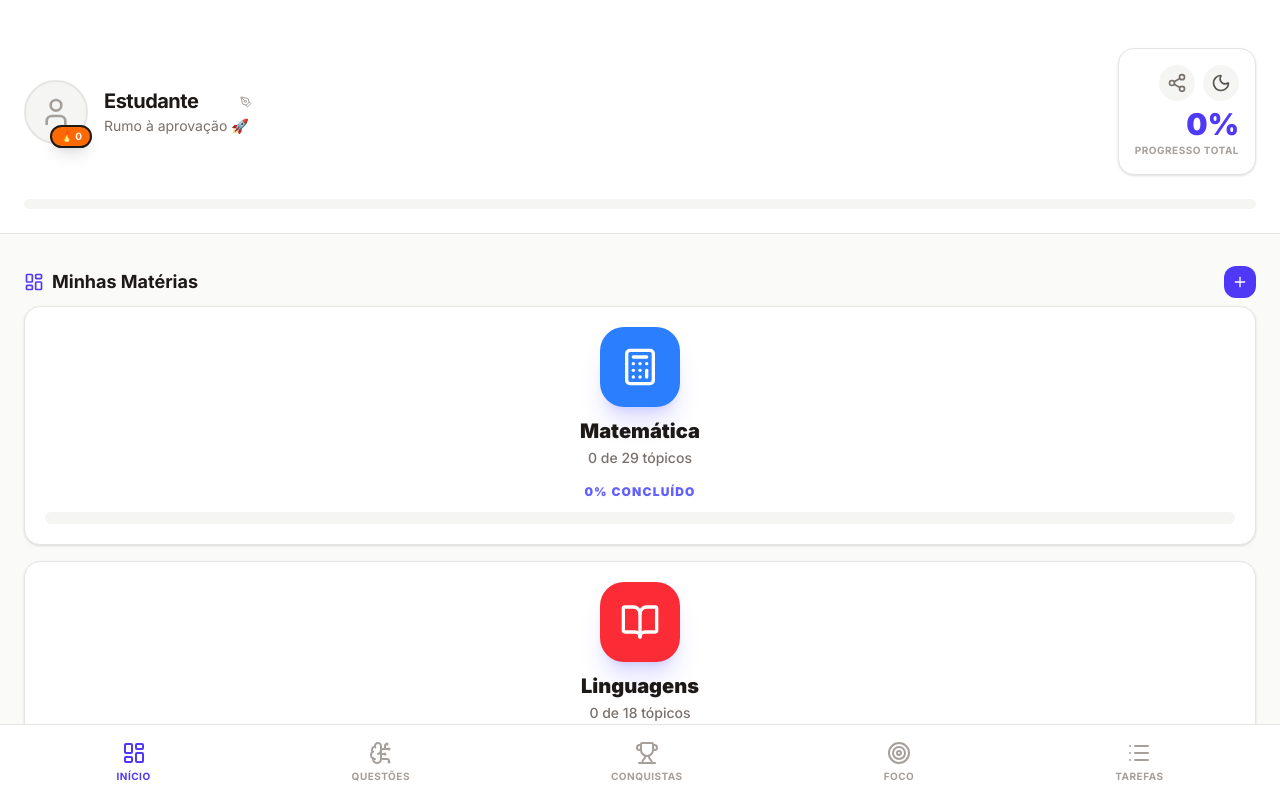
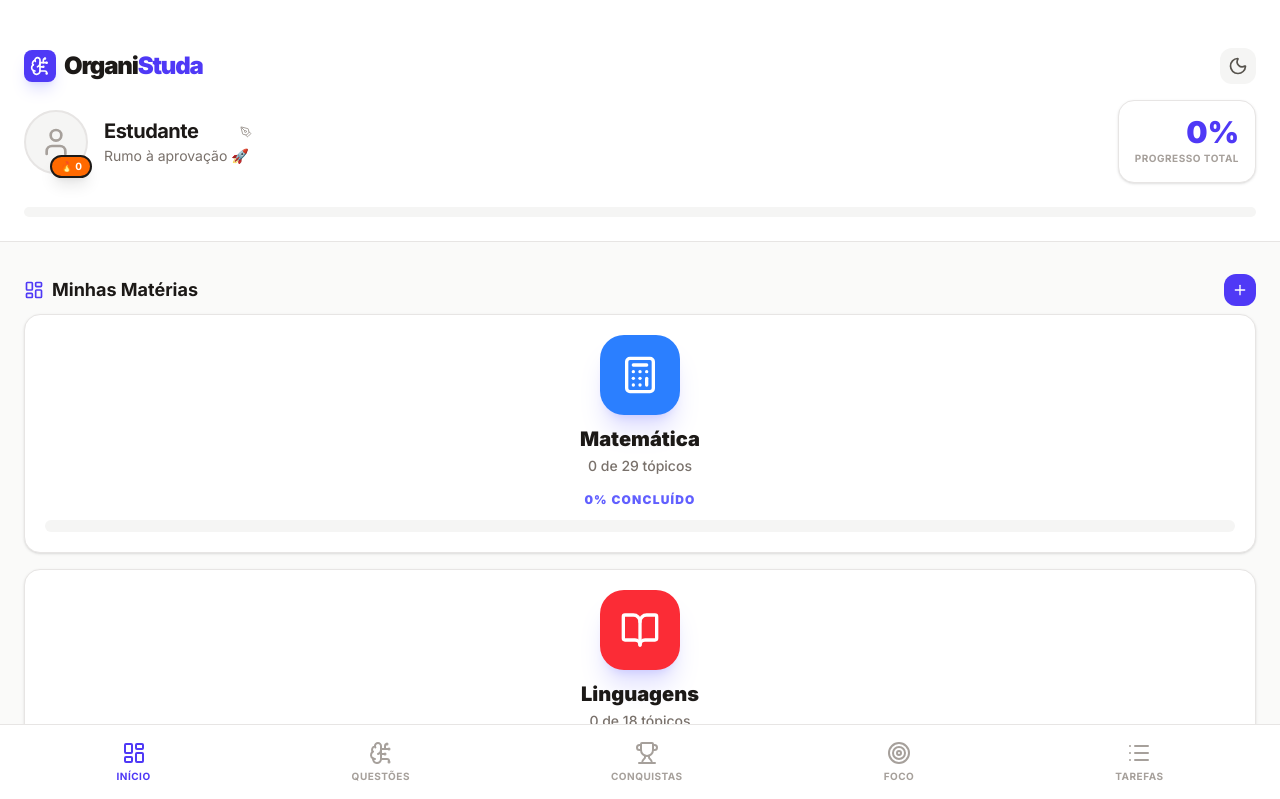
Before and after one commit to PietroLearnAndMake/OrganiStuda-, a React (Vite) app: page / in a window 1280 px wide. Shown: the top 799 px of the page. Built offline with nearby package versions, Linux system fonts and the light colour scheme.

Commit message:
v1.8.2: Restaurado design moderno e integrado banco de 2400 questões com etiquetas de IA

```diff
--- a/src/App.tsx
+++ b/src/App.tsx
@@ -557,6 +557,25 @@ export default function App() {
     <div className={`min-h-screen transition-colors duration-300 ${darkMode ? 'bg-stone-950 text-stone-100' : 'bg-stone-50 text-stone-900'} font-sans pb-20`}>
       {/* Header / Profile Section */}
       <header className={`border-b px-6 pt-12 pb-6 sticky top-0 z-10 transition-colors ${darkMode ? 'bg-stone-900 border-stone-800' : 'bg-white border-stone-200'}`}>
+        <div className="flex items-center justify-between mb-4">
+          <div className="flex items-center gap-2">
+            <div className="w-8 h-8 bg-indigo-600 rounded-lg flex items-center justify-center shadow-lg shadow-indigo-500/20">
+              <BrainCircuit className="w-5 h-5 text-white" />
+            </div>
+            <h1 className={`text-2xl font-black tracking-tighter ${darkMode ? 'text-white' : 'text-stone-900'}`}>
+              Organi<span className="text-indigo-600">Studa</span>
+            </h1>
+          </div>
+          <div className="flex items-center gap-2">
+            <button
+              onClick={() => setDarkMode(!darkMode)}
+              className={`p-2 rounded-xl transition-colors ${darkMode ? 'bg-stone-800 text-yellow-400 hover:bg-stone-700' : 'bg-stone-100 text-stone-600 hover:bg-stone-200'}`}
+            >
+              {darkMode ? <Sun className="w-5 h-5" /> : <Moon className="w-5 h-5" />}
+            </button>
+          </div>
+        </div>
+
         <div className="flex items-center justify-between mb-6">
           <div className="flex items-center gap-4">
             <div className="relative group">
@@ -593,25 +612,6 @@ export default function App() {
             </div>
           </div>
           <div className={`flex flex-col items-end gap-2 p-4 rounded-2xl shadow-sm border transition-colors ${darkMode ? 'bg-stone-900 border-stone-800 shadow-none' : 'bg-white border-stone-200'}`}>
-            <div className="flex items-center gap-2">
-              <button
-                onClick={() => {
-                  const url = window.location.origin + window.location.pathname;
-                  navigator.clipboard.writeText(url);
-                  alert("Link do App copiado!");
-                }}
-                className={`p-2 rounded-full transition-colors ${darkMode ? 'bg-stone-800 text-stone-400 hover:bg-stone-700' : 'bg-stone-100 text-stone-500 hover:bg-stone-200'}`}
-                title="Compartilhar App"
-              >
-                <Share2 className="w-5 h-5" />
-              </button>
-              <button
-                onClick={() => setDarkMode(!darkMode)}
-                className={`p-2 rounded-full transition-colors ${darkMode ? 'bg-stone-800 text-yellow-400 hover:bg-stone-700' : 'bg-stone-100 text-stone-600 hover:bg-stone-200'}`}
-              >
-                {darkMode ? <Sun className="w-5 h-5" /> : <Moon className="w-5 h-5" />}
-              </button>
-            </div>
             <div className="text-right">
               <div className={`text-3xl font-black leading-none ${darkMode ? 'text-indigo-400' : 'text-indigo-600'}`}>{overallPercentage}%</div>
               <div className={`text-[10px] uppercase tracking-wider font-bold mt-1 ${darkMode ? 'text-stone-500' : 'text-stone-400'}`}>Progresso Total</div>
```
